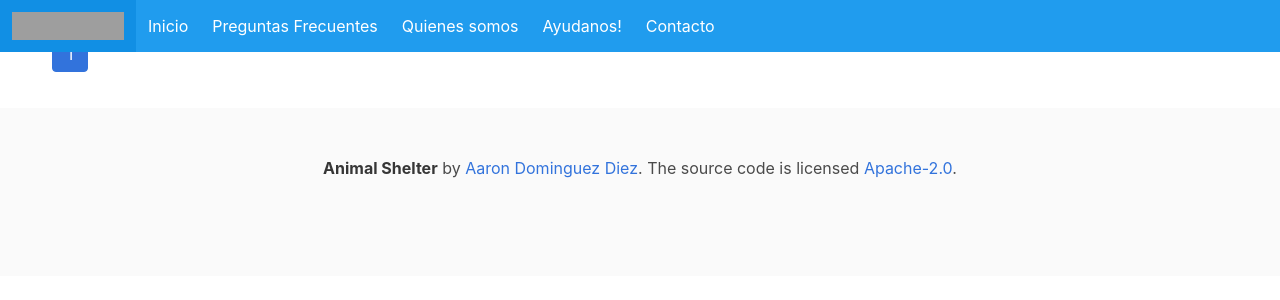
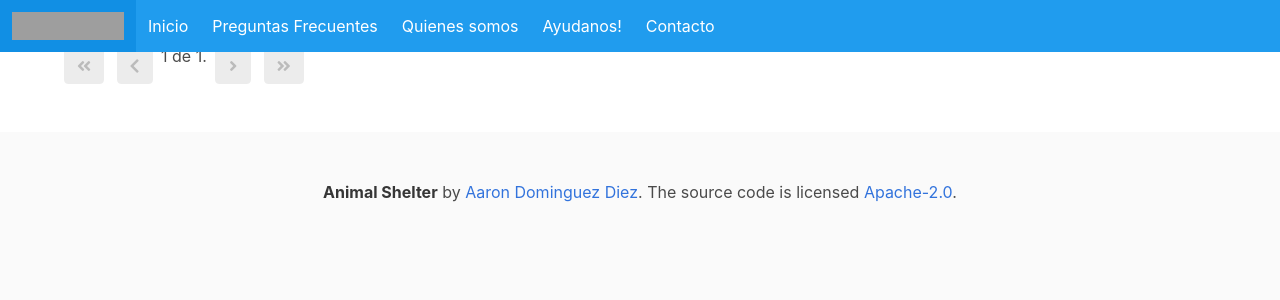
Before and after one commit to arponpes/Animal-Shelter, a Django app: page / in a window 1280 px wide. Shown: the top 300 px of the page. Run offline with Django 3.2, Linux system fonts and the light colour scheme; data that the repository does not hold is empty; some libraries are stand-ins or nearby versions; grey boxes are pictures that could not be loaded.

Commit message:
finish pagination

```diff
--- a/core/models.py
+++ b/core/models.py
@@ -55,9 +55,6 @@ class AdopterFamily(models.Model):
 
     def save(self, force_insert=False, force_update=False, using=None,
              update_fields=None):
-        save = super()
-        print(self.animal.state)
+        super()
         self.animal.state = 'UNAVAILABLE'
         self.animal.save()
-        print(self.animal.state)
-        return save
--- a/webapp/templates/webapp/home.html
+++ b/webapp/templates/webapp/home.html
@@ -35,19 +35,44 @@
         </div>
       </div>
       {% endfor %}
+
+    </div>
     <nav class="pagination" role="navigation" aria-label="pagination">
       <span class="step-links">
         {% if animals.has_previous %}
-          <a class="pagination-link" href="?page=1"> Principio</a>
-          <a class="pagination-next" href="?page={{ animals.previous_page_number }}">{{ animals.previous_page_number }}</a>
+        <a class="pagination-next" href="?page={{ 1 }}">
+          <i class="fas fa-angle-double-left"></i>
+        </a>
+        <a class="pagination-next" href="?page={{ animals.previous_page_number }}">
+          <i class="fas fa-angle-left"></i>
+        </a>
+        {% else %}
+        <a class="pagination-next" title="Disabled button" disabled>
+          <i class="fas fa-angle-double-left"></i>
+        </a>
+        <a class="pagination-next" title="Disabled button" disabled>
+          <i class="fas fa-chevron-left"></i>
+        </a>
         {% endif %}
-          <a class="pagination-link is-current" aria-current="page">{{ animals.number }}</a>
+        <span class="current">
+          {{ animals.number }} de {{ animals.paginator.num_pages }}.
+        </span>
         {% if animals.has_next %}
-          <a class="pagination-next" href="?page={{ animals.next_page_number }}">{{ animals.next_page_number }}</a>
-          <a class="pagination-link" href="?page={{ animals.paginator.num_pages }}">Final</a>
+        <a class="pagination-next" href="?page={{ animals.next_page_number }}">
+          <i class="fas fa-angle-right"></i>
+        </a>
+        <a class="pagination-next" href="?page={{ animals.paginator.num_pages }}">
+          <i class="fas fa-angle-double-right"></i>
+        </a>
+        {% else %}
+        <a class="pagination-next" title="Disabled button" disabled>
+          <i class="fas fa-angle-right"></i>
+        </a>
+        <a class="pagination-next" title="Disabled button" disabled>
+          <i class="fas fa-angle-double-right"></i>
+        </a>
         {% endif %}
       </span>
     </nav>
-    </div>
 </section>
 {% endblock content %}
```
Also changed, not shown: test/test_models.py (+2 -1 lines). Lines whose indentation alone changed are shown as unchanged.
